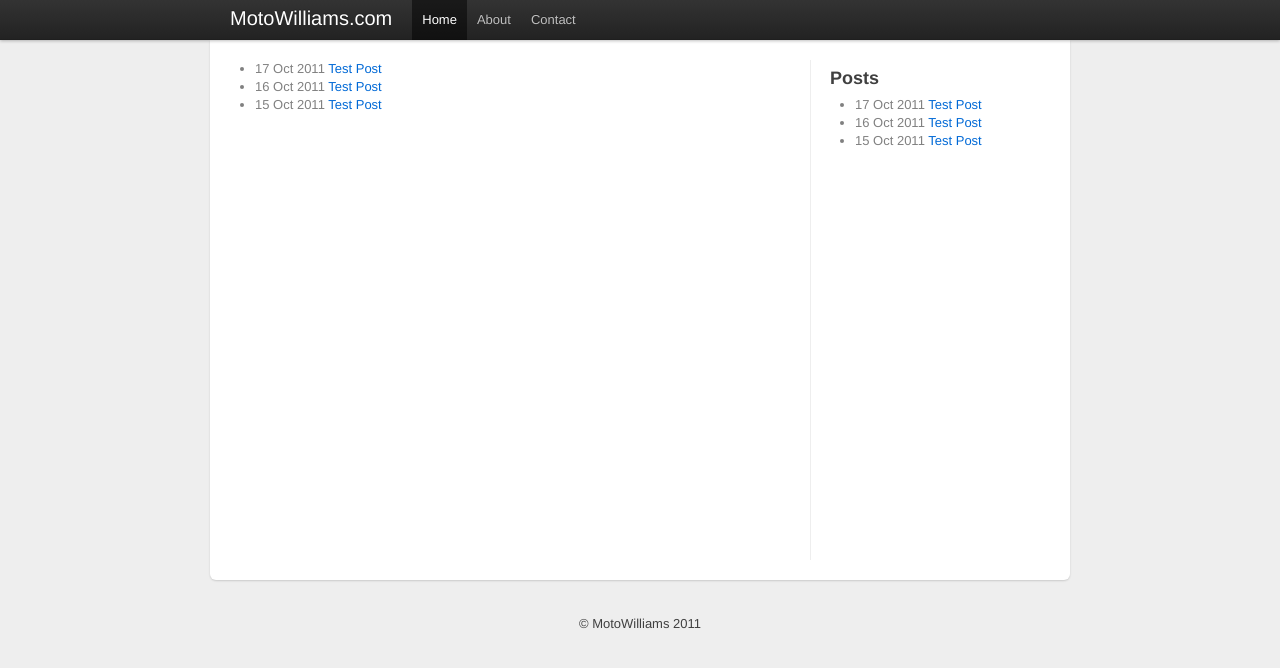
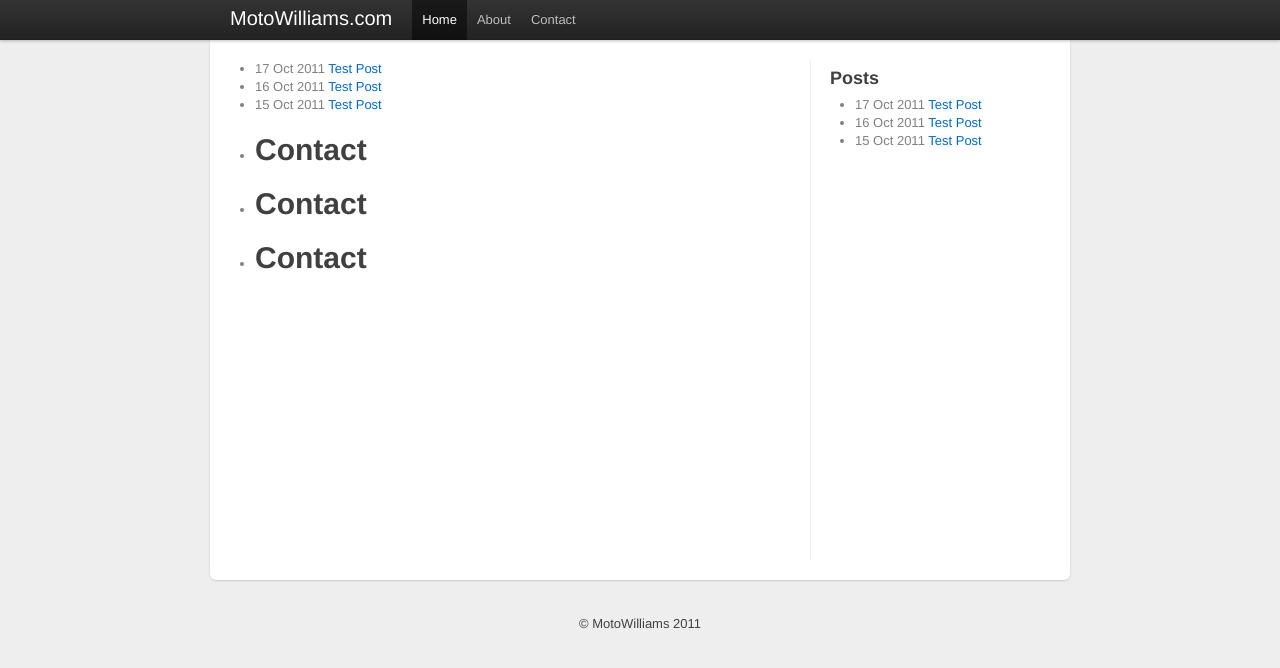
Before and after one commit to motowilliams/motowilliams.github.com-back, a Jekyll site: the page built from index.html, in a window 1280 px wide. Shown: the top 668 px of the page. Built offline with Jekyll 4.4.1, drawn with Linux system fonts in a browser that asks for light colours.

Commit message:
test for index page

```diff
--- a/index.html
+++ b/index.html
@@ -8,3 +8,9 @@ title: Eric Williams
     <li><span>{{ post.date | date_to_string }}</span> <a href="{{ post.url }}">{{ post.title }}</a></li>
   {% endfor %}
 </ul>
+
+<ul>
+  {% for post in site.posts %}
+    <li>{{ content }}</li>
+  {% endfor %}
+</ul>
```
